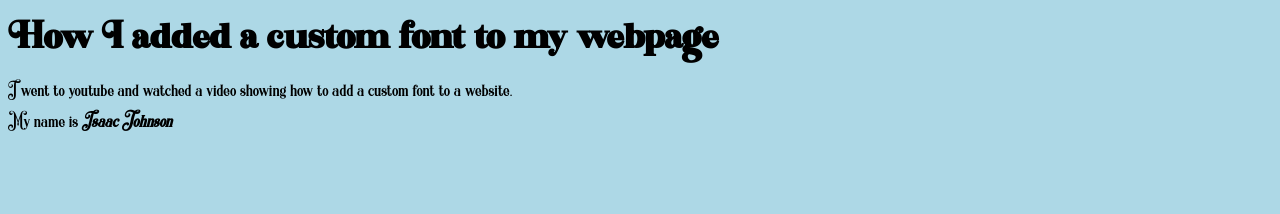
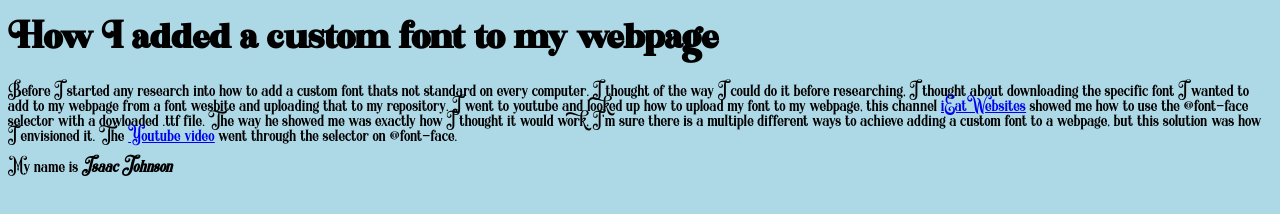
Before and after one commit to ihopngo/Ihopngo.github.io, a plain HTML site: page index.html in a window 1280 px wide. Drawn offline with Linux system fonts and the light colour scheme.

Commit message:
initialcommit

```diff
--- a/index.html
+++ b/index.html
@@ -21,7 +21,7 @@
 
 	<!-- The main content of my Webpage -->
 	<main>
-		<p>I went to youtube and watched a video showing how to add a custom font to a website.</p>
+		<p>Before I started any research into how to add a custom font thats not standard on every computer. I thought of the way I could do it before researching, I thought about downloading the specific font I wanted to add to my webpage from a font wesbite and uploading that to my repository. I went to youtube and looked up how to upload my font to my webpage, this channel <a href="https://www.youtube.com/@ieatwebsites" target="_blank">iEatWebsites</a> showed me how to use the @font-face selector with a dowloaded .ttf file. The way he showed me was exactly how I thought it would work, I'm sure there is a multiple different ways to achieve adding a custom font to a webpage, but this solution was how I envisioned it. The <a href="https://www.youtube.com/watch?v=AAU25Fo4bFY" target="_blank">Youtube video</a> went through the selector on @font-face.</p>
 	</main>
 
 	<!-- This is for footer content -->
```
